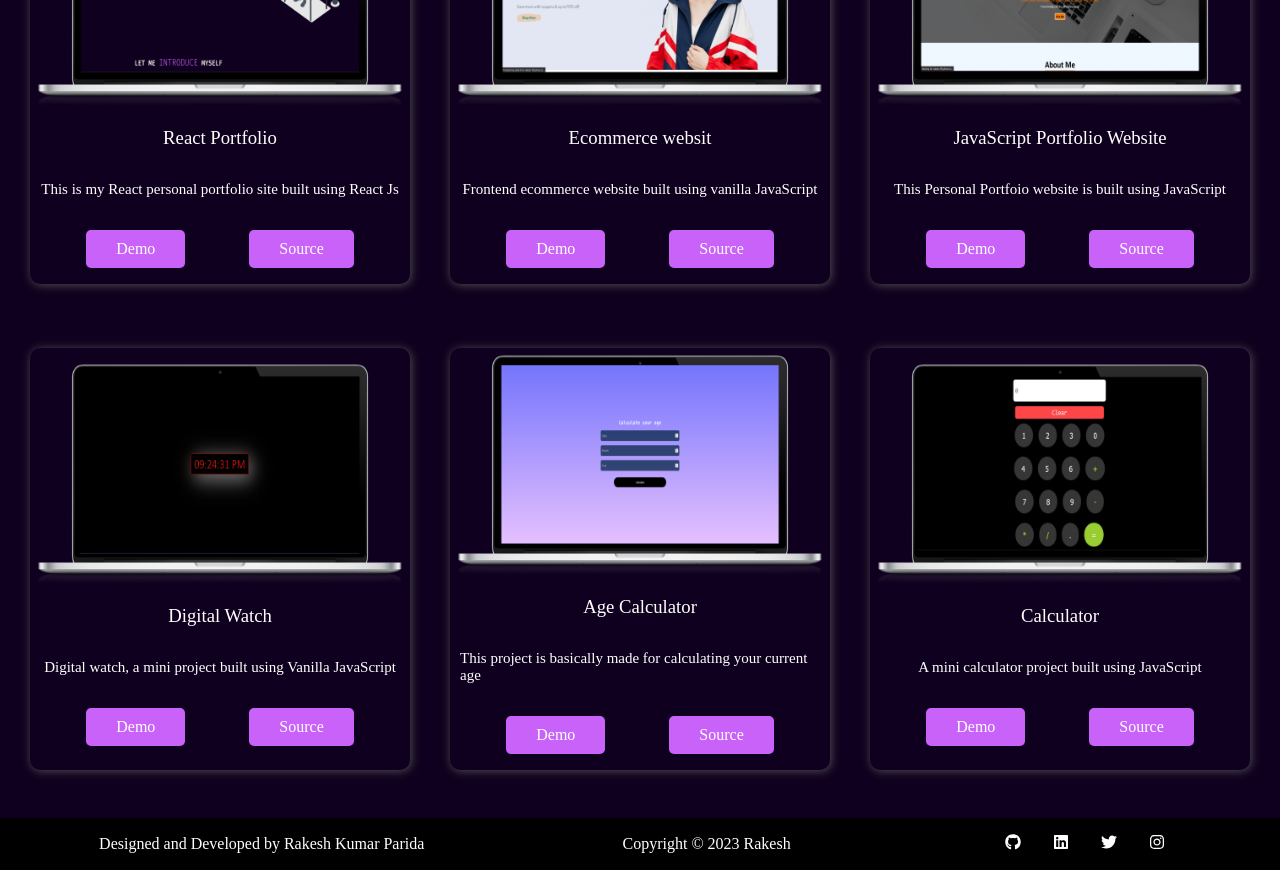
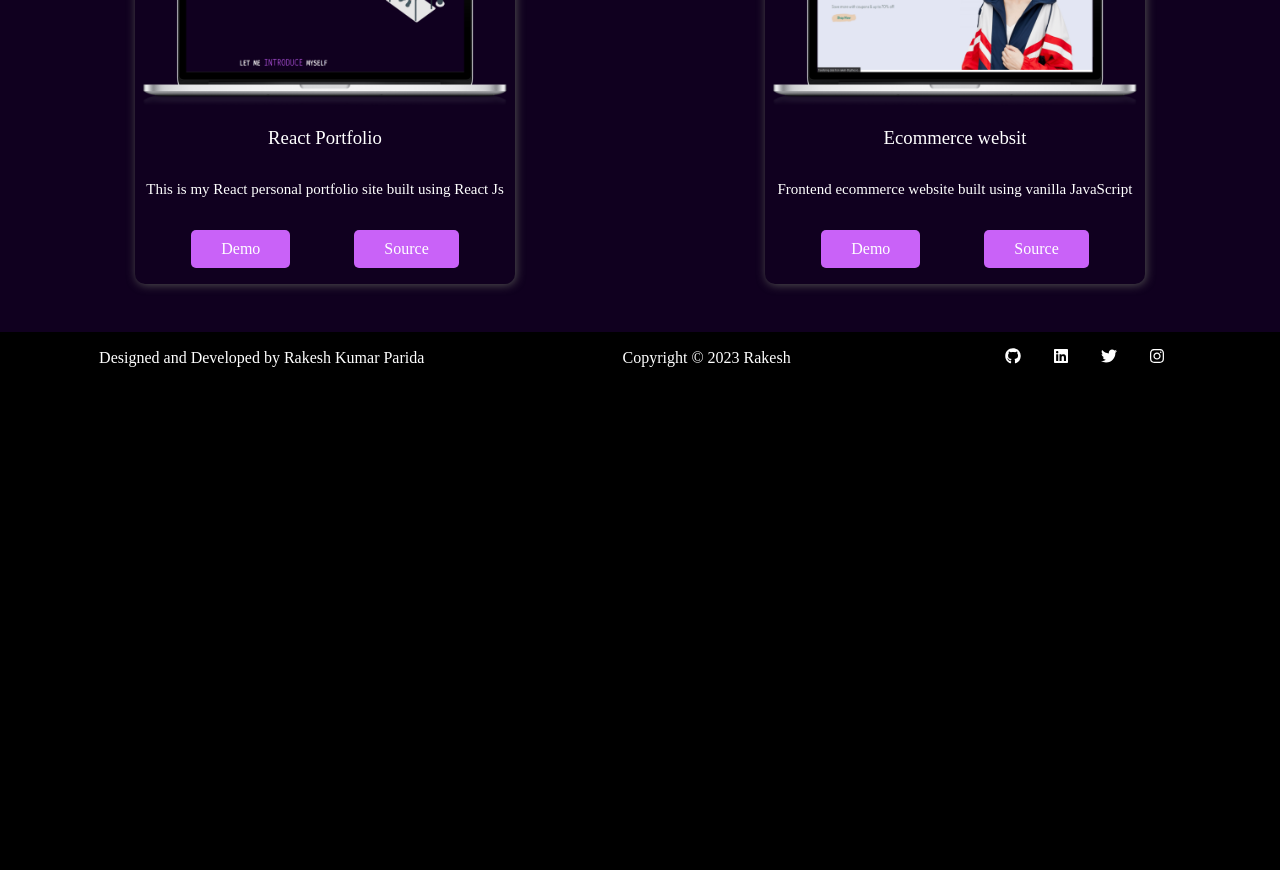
Before and after one commit to Rakesh-99/Portfolio, a React (Create React App) app: page /Project in a window 1280 px wide. Shown: the part 380-1250 px from the top of the page. After the commit the page ends 800 px from the top, so only its background shows below. Built offline with nearby package versions, Linux system fonts and the light colour scheme.

Commit message:
Removed some old project from Project component

```diff
--- a/src/Components/Projects/ProjectCardData.js
+++ b/src/Components/Projects/ProjectCardData.js
@@ -21,35 +21,7 @@ const ProjectCardData = [
         aboutProject: 'Frontend ecommerce website built using vanilla JavaScript',
         url1: 'https://rakesh-99.github.io/FrontEnd-Ecommerce-Project/',
         url2: 'https://github.com/Rakesh-99/FrontEnd-Ecommerce-Project'
-    },
-    {
-        imgSrc: ProjectImg3,
-        projectTitle: 'JavaScript Portfolio Website',
-        aboutProject: 'This Personal Portfoio website is built using JavaScript',
-        url1: 'https://rakesh-99.github.io/Personal-Portfolio/',
-        url2: 'https://github.com/Rakesh-99/Personal-Portfolio'
-    },
-    {
-        imgSrc: ProjectImg4,
-        projectTitle: 'Digital Watch',
-        aboutProject: 'Digital watch, a mini project built using Vanilla JavaScript',
-        url1: 'https://rakesh-99.github.io/Digital-Watch/',
-        url2: 'https://github.com/Rakesh-99/Digital-Watch'
-    },
-    {
-        imgSrc: ProjectImg5,
-        projectTitle: 'Age Calculator',
-        aboutProject: 'This project is basically made for calculating your current age',
-        url1: 'https://rakesh-99.github.io/Age-Calculator/',
-        url2: 'https://github.com/Rakesh-99/Age-Calculator'
-    },
-    {
-        imgSrc: ProjectImg6,
-        projectTitle: 'Calculator',
-        aboutProject: 'A mini calculator project built using JavaScript ',
-        url1: 'https://rakesh-99.github.io/Calculator/',
-        url2: 'https://github.com/Rakesh-99/Calculator'
-    },
+    }
 
 ];
 
```
